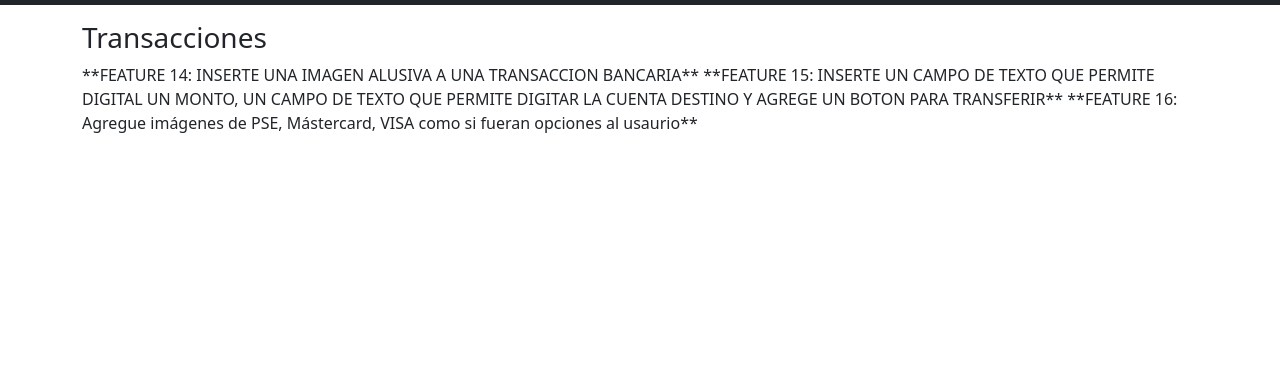
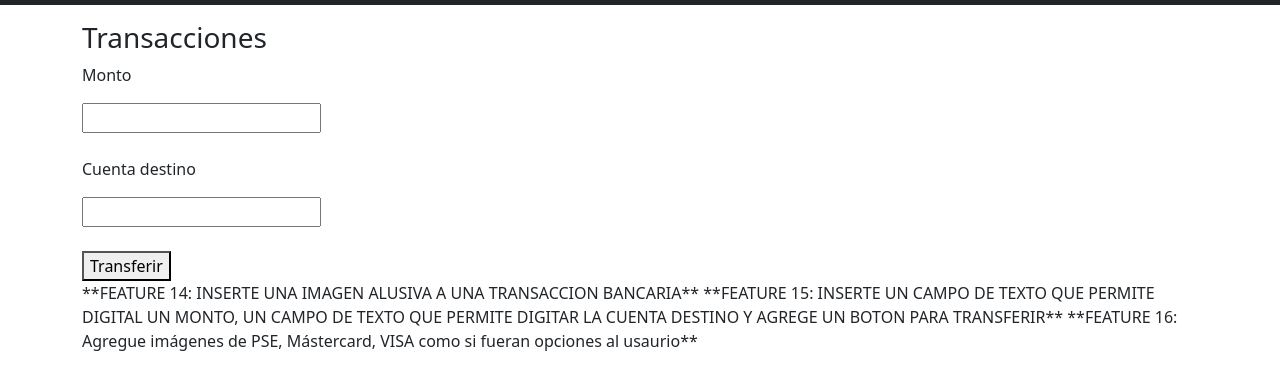
Before and after one commit to Domiciano/PasaporteGITEjercicioF, a plain HTML site: page transactions.html in a window 1280 px wide. Shown: the part 51-440 px from the top of the page. Drawn offline with nearby package versions, Linux system fonts and the light colour scheme.

Commit message:
Feature 15 done

```diff
--- a/transactions.html
+++ b/transactions.html
@@ -35,6 +35,11 @@
       <p></p>
       <div class="container">
         <h3>Transacciones</h3>
+        <p>Monto</p>
+        <input  type="text" name="monto"> <br><br>
+        <p >Cuenta destino</p>
+        <input type="text" name="cuenta"><br><br>
+        <button >Transferir</button> <br>
 
         **FEATURE 14: INSERTE UNA IMAGEN ALUSIVA A UNA TRANSACCION BANCARIA**
 
@@ -44,7 +49,11 @@
 
         **FEATURE 16: Agregue imágenes de PSE, Mástercard, VISA como si fueran opciones al usaurio**
 
+
       </div>
 
   </body>
+
+
+
 </html>
```
